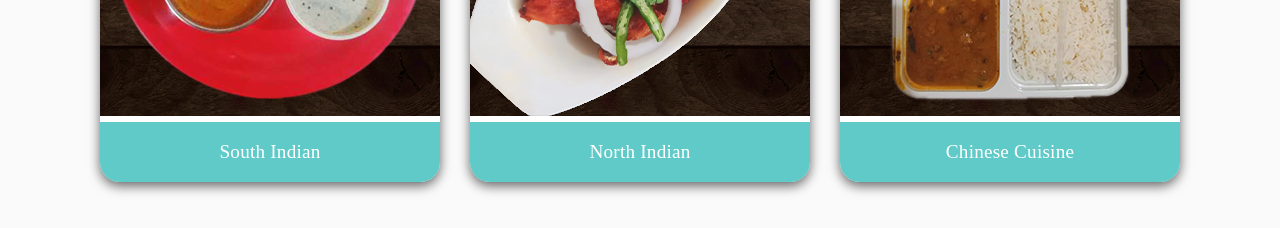
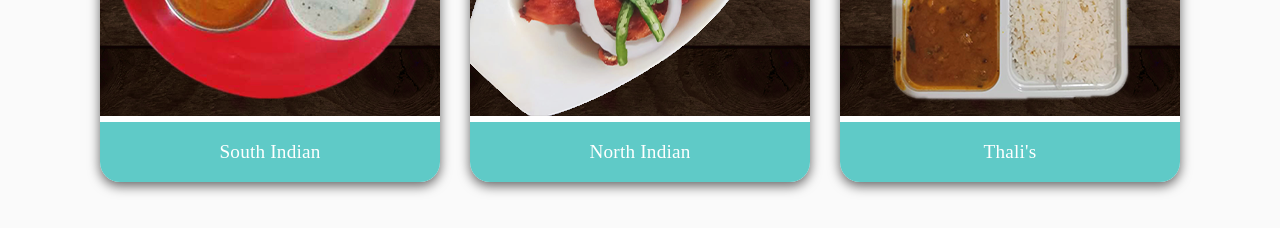
Before and after one commit to thefoodhub65/thefoodhub, a Next.js app: page / in a window 1280 px wide. Shown: the part 1140-1368 px from the top of the page. Built offline with nearby package versions, Linux system fonts and the light colour scheme; a web font is replaced by a local one.

Commit message:
title correction

```diff
--- a/components/homepage/popular-category.js
+++ b/components/homepage/popular-category.js
@@ -27,8 +27,8 @@ const PopularCategory = () => {
         <Grid item className={classes.gridItem}>
           <CategoryCard
             imgUrl="/images/food/thali.png"
-            title="Chinese Cuisine"
-            loc="/menu#chinese"
+            title="Thali's"
+            loc="/menu#thali"
           />
         </Grid>
       </Grid>
```
